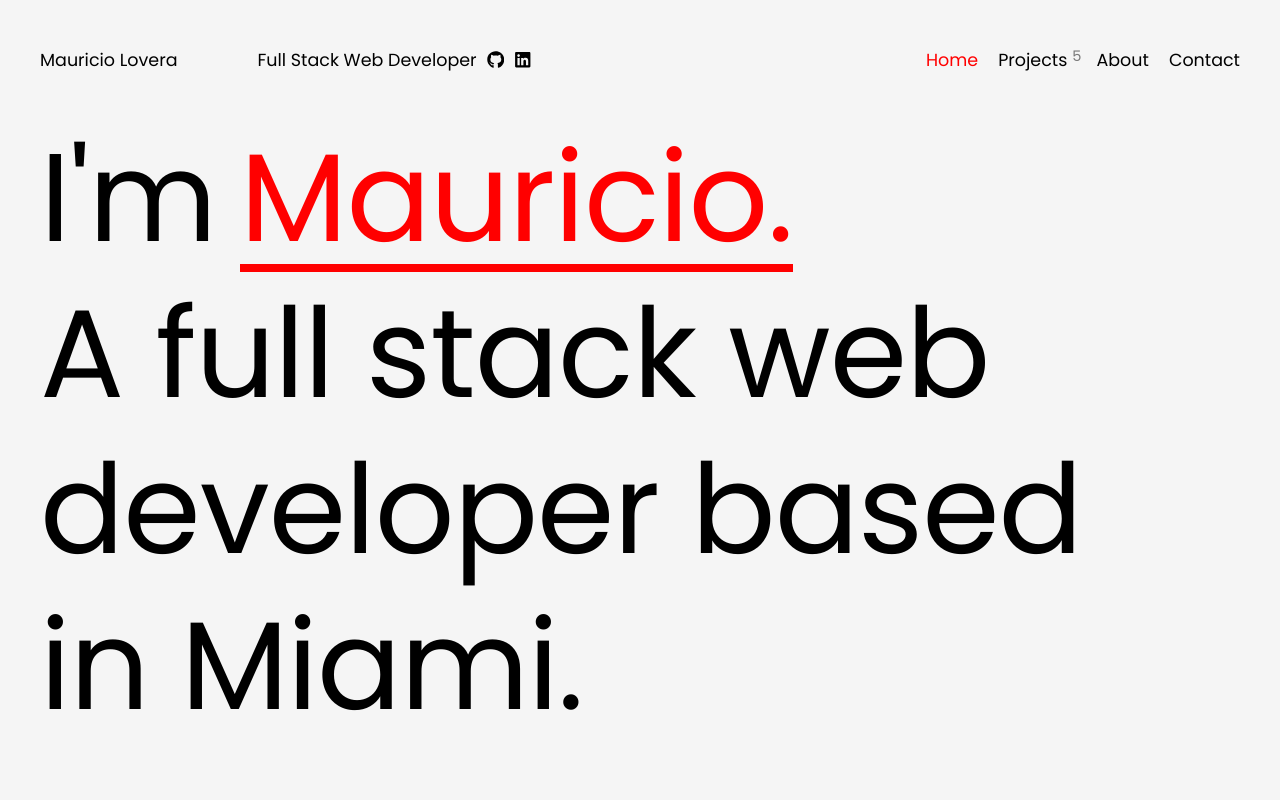
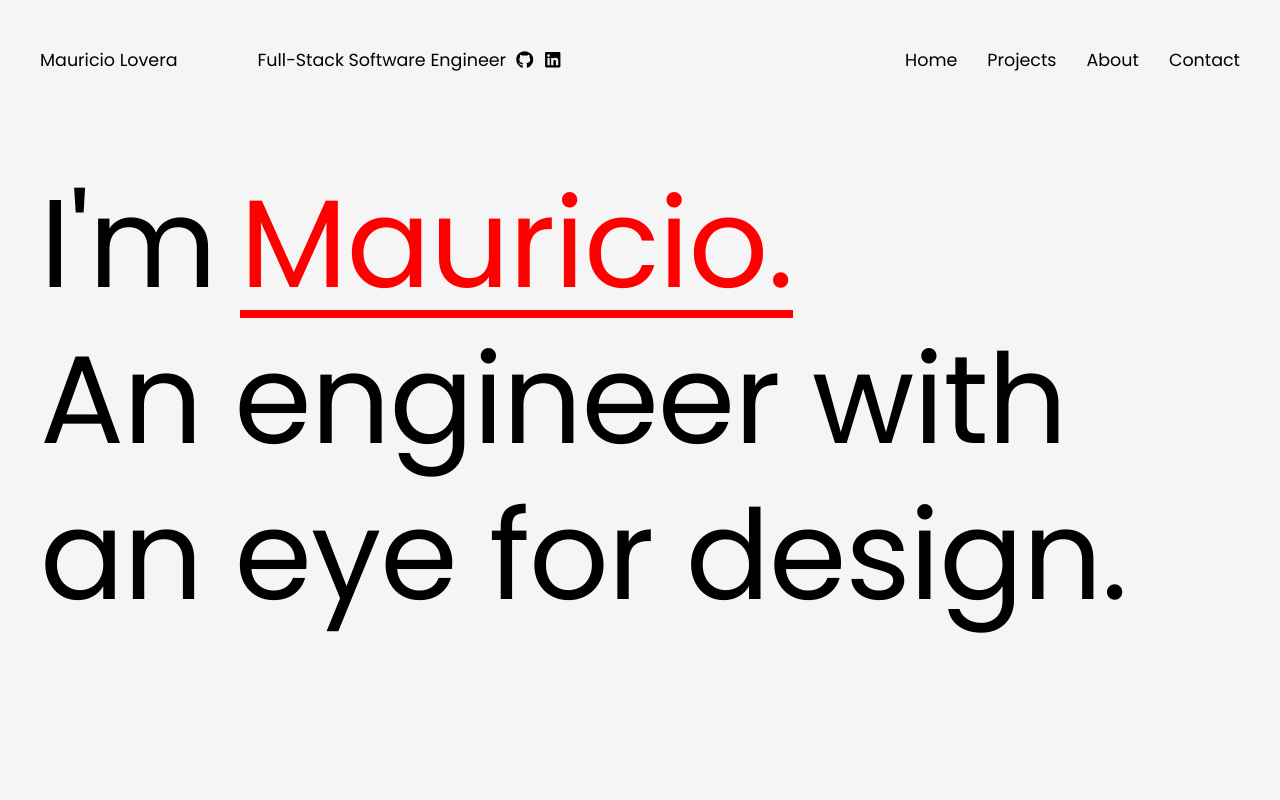
Before and after one commit to mauLovera/Portfolio, a Next.js app: page / in a window 1280 px wide. Shown: the top 800 px of the page. Built offline with nearby package versions, Linux system fonts and the light colour scheme; a web font is replaced by a local one.

Commit message:
feat: update styling

```diff
--- a/components/common/ActiveLink/ActiveLink.module.scss
+++ b/components/common/ActiveLink/ActiveLink.module.scss
@@ -1,12 +1,13 @@
 @import '~styles/utilities/palette.scss';
 
 .active {
-  color: $accent-clr;
+	position: relative;
+  // border: 1px solid red;
 }
 
 .amount {
-  position: relative;
-  opacity: .5;
-  left: $size_4px;
-  bottom: $size_4px;
+	position: relative;
+	opacity: 0.5;
+	margin-left: $size_4px;
+	bottom: $size_4px;
 }
--- a/components/common/ActiveLink/ActiveLink.tsx
+++ b/components/common/ActiveLink/ActiveLink.tsx
@@ -18,8 +18,9 @@ export default function ActiveLink({ text, url, amount }: Props) {
       href={`/${url}`}
       className={router.pathname === `/${url}` ? styles.active : ''}
     >
-      {text}
-      {amount ? <small className={styles.amount}>{amount}</small> : ''}
+      <span>
+        {text}
+      </span>
     </Link>
   )
 }
--- a/components/layout/Header/Header.module.scss
+++ b/components/layout/Header/Header.module.scss
@@ -4,12 +4,14 @@
   display: flex;
   align-items: center;
   height: $size_96px;
+  // border-bottom: 1px solid red;
 
   max-width: $max-width;
   margin: auto;
 
   nav {
     display: flex;
+    align-items: center;
     width: 100%;
     overflow: hidden;
     font-size: $size_14px;
@@ -55,18 +57,24 @@
 
     .links {
       display: flex;
+      align-items: center;
+
       @media (max-width: 940px) {
         display: none;
       }
 
       justify-content: flex-end;
-      gap: $size_16px;
+      gap: $size_24px;
       flex: 1;
 
       a {
-        transition: color $transition-speed;
+        // padding-inline: $size_12px;
+        // padding-block: $size_4px;
+        transition-property: color;
+        transition-duration: $transition-speed;
+
         &:hover {
-          color: $accent-clr;
+          color: red;
         }
       }
     }
--- a/components/layout/Header/Header.tsx
+++ b/components/layout/Header/Header.tsx
@@ -49,7 +49,7 @@ export default function Header({ home, numberOfProjects }: Props) {
           <Link href={'/'}>Mauricio Lovera</Link>
         </motion.div>
         <motion.div className={styles.title} variants={lineAnimation}>
-          <span>Full Stack Web Developer</span>
+          <span>Full-Stack Software Engineer</span>
           <Link href={'https://github.com/mauLovera'}>
             <FaGithub />
           </Link>
--- a/components/pages/index/LandingBanner/LandingBanner.module.scss
+++ b/components/pages/index/LandingBanner/LandingBanner.module.scss
@@ -39,6 +39,8 @@
 .container {
   display: flex;
   justify-content: center;
+  align-items: center;
+  height: calc(100vh - 120px);
   max-width: $max-width;
   padding-bottom: $size_128px;
   @include paddingScale;
--- a/components/pages/index/LandingBanner/LandingBanner.tsx
+++ b/components/pages/index/LandingBanner/LandingBanner.tsx
@@ -49,12 +49,7 @@ function TopRow() {
 	const text: string[] = ["I'm", 'Mauricio.']
 
 	return (
-    <motion.span
-      className={styles.top}
-      variants={banner}
-      initial="initial"
-      animate="animate"
-    >
+		<motion.span className={styles.top} variants={banner} initial="initial" animate="animate">
 			{[...text[0]].map((letter, idx) => (
 				<motion.span key={idx} variants={letterAnimation}>
 					{letter}
@@ -62,11 +57,7 @@ function TopRow() {
 			))}
 
 			{[...text[1]].map((letter, idx) => (
-        <motion.span
-          key={idx}
-          variants={letterAnimation}
-          className={styles.accent}
-        >
+				<motion.span key={idx} variants={letterAnimation} className={styles.accent}>
 					{letter}
 				</motion.span>
 			))}
@@ -75,15 +66,10 @@ function TopRow() {
 }
 
 function BottomRows() {
-  const text: string[] = ['A full stack web', 'developer based', 'in Miami.']
+	const text: string[] = ['An engineer with', 'an eye for design.', ]
 
 	return (
-    <motion.span
-      className={styles.bottom}
-      variants={banner}
-      initial="initial"
-      animate="animate"
-    >
+		<motion.span className={styles.bottom} variants={banner} initial="initial" animate="animate">
 			{[...text].map((letter, idx) => (
 				<motion.span key={idx} variants={lineAnimation}>
 					{letter}
```
Lines whose indentation alone changed are shown as unchanged.
